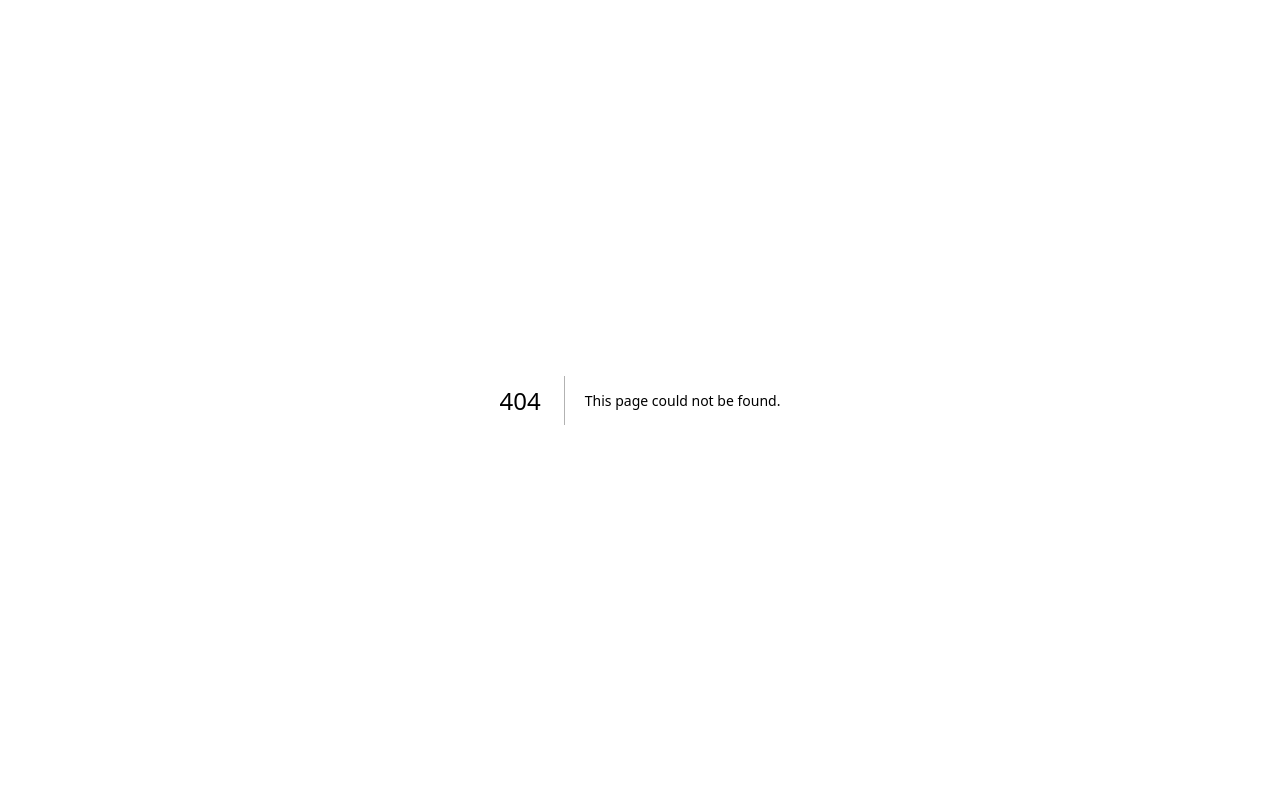
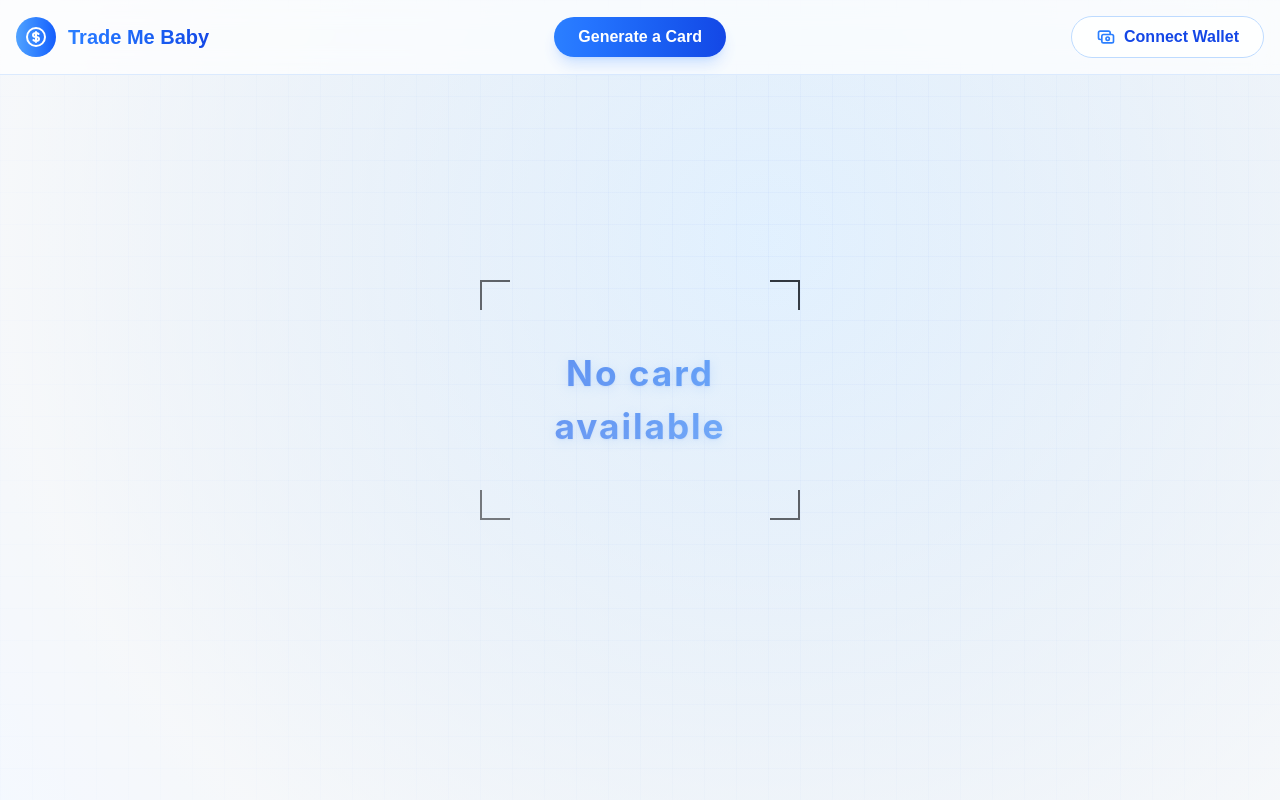
Before and after one commit to Avoisavo/EasyA-Wiser, a Next.js app: page /nocard in a window 1280 px wide. Before the commit this address had no page. Built offline with nearby package versions, Linux system fonts and the light colour scheme.

Commit message:
landing page and update card

```diff
--- a/pages/landing.js
+++ b/pages/landing.js
@@ -1,10 +1,12 @@
 import { motion } from 'framer-motion';
 import { useCallback } from 'react';
+import { useRouter } from 'next/router';
 import Particles from 'react-tsparticles';
 import { loadSlim } from 'tsparticles-slim';
 import { SmoothCursor } from '../components/ui/smooth-cursor';
 
 export default function LandingPage() {
+  const router = useRouter();
   const particlesInit = useCallback(async (engine) => {
     await loadSlim(engine);
   }, []);
@@ -96,7 +98,10 @@ export default function LandingPage() {
             <p className="text-xl text-gray-700 mb-8">
               Revolutionizing the future of finance with cutting-edge technology
             </p>
-            <button className="bg-gradient-to-r from-blue-500 to-blue-700 text-white px-8 py-3 rounded-full text-lg font-semibold hover:from-blue-600 hover:to-blue-800 transition-all duration-300 shadow-lg shadow-blue-500/20 hover:shadow-blue-500/40 hover:scale-105">
+            <button
+              className="bg-gradient-to-r from-blue-500 to-blue-700 text-white px-8 py-3 rounded-full text-lg font-semibold hover:from-blue-600 hover:to-blue-800 transition-all duration-300 shadow-lg shadow-blue-500/20 hover:shadow-blue-500/40 hover:scale-105"
+              onClick={() => router.push('/nocard')}
+            >
               Get Started
             </button>
           </motion.div>
--- /dev/null
+++ b/pages/nocard.js
@@ -0,0 +1,118 @@
+import React, { useRef, useState } from 'react';
+import Header from '../components/header';
+
+const cardWidth = 400;
+const cardHeight = 250;
+
+const cardStyle = {
+  width: `${cardWidth}px`,
+  height: `${cardHeight}px`,
+  borderRadius: '20px',
+  boxShadow: '0 8px 40px 10px #2563eb, 0 2px 8px rgba(0,0,0,0.08)',
+  background: 'linear-gradient(135deg, #e0f2fe 0%, #60a5fa 60%, #2563eb 100%)',
+  position: 'absolute',
+  top: '50%',
+  left: '50%',
+  transform: 'translate(-50%, -50%)',
+  perspective: '1200px',
+  cursor: 'grab',
+  color: '#1e293b',
+  border: '1.5px solid rgba(37,99,235,0.12)',
+  overflow: 'hidden',
+};
+
+const shineStyle = {
+  position: 'absolute',
+  top: 0,
+  left: 0,
+  width: '100%',
+  height: '100%',
+  background: 'linear-gradient(120deg, rgba(255,255,255,0.18) 0%, rgba(96,165,250,0.04) 60%, rgba(255,255,255,0.0) 100%)',
+  borderRadius: '20px',
+  pointerEvents: 'none',
+  zIndex: 10,
+};
+
+function NoCardSquare() {
+  return (
+    <>
+      <Header />
+      <div style={{
+        minHeight: '100vh',
+        width: '100vw',
+        position: 'relative',
+        overflow: 'hidden',
+        background: 'radial-gradient(circle at 60% 30%, #f0f9ff 0%, #e0e7ef 80%, #dbeafe 100%)',
+      }}>
+        {/* Grid overlay */}
+        <div style={{
+          position: 'absolute',
+          inset: 0,
+          zIndex: 0,
+          backgroundImage: `linear-gradient(to right, rgba(37,99,235,0.04) 1px, transparent 1px), linear-gradient(to bottom, rgba(37,99,235,0.04) 1px, transparent 1px)`,
+          backgroundSize: '32px 32px',
+          pointerEvents: 'none',
+        }} />
+        {/* Vignette overlay */}
+        <div style={{
+          position: 'absolute',
+          inset: 0,
+          zIndex: 1,
+          background: 'radial-gradient(circle at 60% 30%, rgba(96,165,250,0.10) 0%, rgba(255,255,255,0.7) 80%)',
+          pointerEvents: 'none',
+        }} />
+        {/* Centered square with corners and text */}
+        <div style={{
+          position: 'absolute',
+          top: '50%',
+          left: '50%',
+          transform: 'translate(-50%, -50%)',
+          width: 320,
+          height: 240,
+          display: 'flex',
+          alignItems: 'center',
+          justifyContent: 'center',
+        }}>
+          {/* Four corners */}
+          {/* Top-left */}
+          <div style={{position:'absolute',top:0,left:0,width:40,height:40}}>
+            <div style={{position:'absolute',top:0,left:0,width:30,height:2,background:'#222'}}></div>
+            <div style={{position:'absolute',top:0,left:0,width:2,height:30,background:'#222'}}></div>
+          </div>
+          {/* Top-right */}
+          <div style={{position:'absolute',top:0,right:0,width:40,height:40}}>
+            <div style={{position:'absolute',top:0,right:0,width:30,height:2,background:'#222'}}></div>
+            <div style={{position:'absolute',top:0,right:0,width:2,height:30,background:'#222'}}></div>
+          </div>
+          {/* Bottom-left */}
+          <div style={{position:'absolute',bottom:0,left:0,width:40,height:40}}>
+            <div style={{position:'absolute',bottom:0,left:0,width:30,height:2,background:'#222'}}></div>
+            <div style={{position:'absolute',bottom:0,left:0,width:2,height:30,background:'#222'}}></div>
+          </div>
+          {/* Bottom-right */}
+          <div style={{position:'absolute',bottom:0,right:0,width:40,height:40}}>
+            <div style={{position:'absolute',bottom:0,right:0,width:30,height:2,background:'#222'}}></div>
+            <div style={{position:'absolute',bottom:0,right:0,width:2,height:30,background:'#222'}}></div>
+          </div>
+          {/* Center text */}
+          <span style={{
+            fontSize: '2.2rem',
+            fontWeight: 700,
+            fontFamily: 'Inter, Segoe UI, Arial, sans-serif',
+            background: 'linear-gradient(90deg, #2563eb 10%, #60a5fa 90%)',
+            WebkitBackgroundClip: 'text',
+            WebkitTextFillColor: 'transparent',
+            letterSpacing: 2,
+            textShadow: '0 2px 12px #60a5fa44, 0 1px 2px #2563eb22',
+            textAlign: 'center',
+            userSelect: 'none',
+          }}>
+            No card available
+          </span>
+        </div>
+      </div>
+    </>
+  );
+}
+
+export default NoCardSquare;
```
